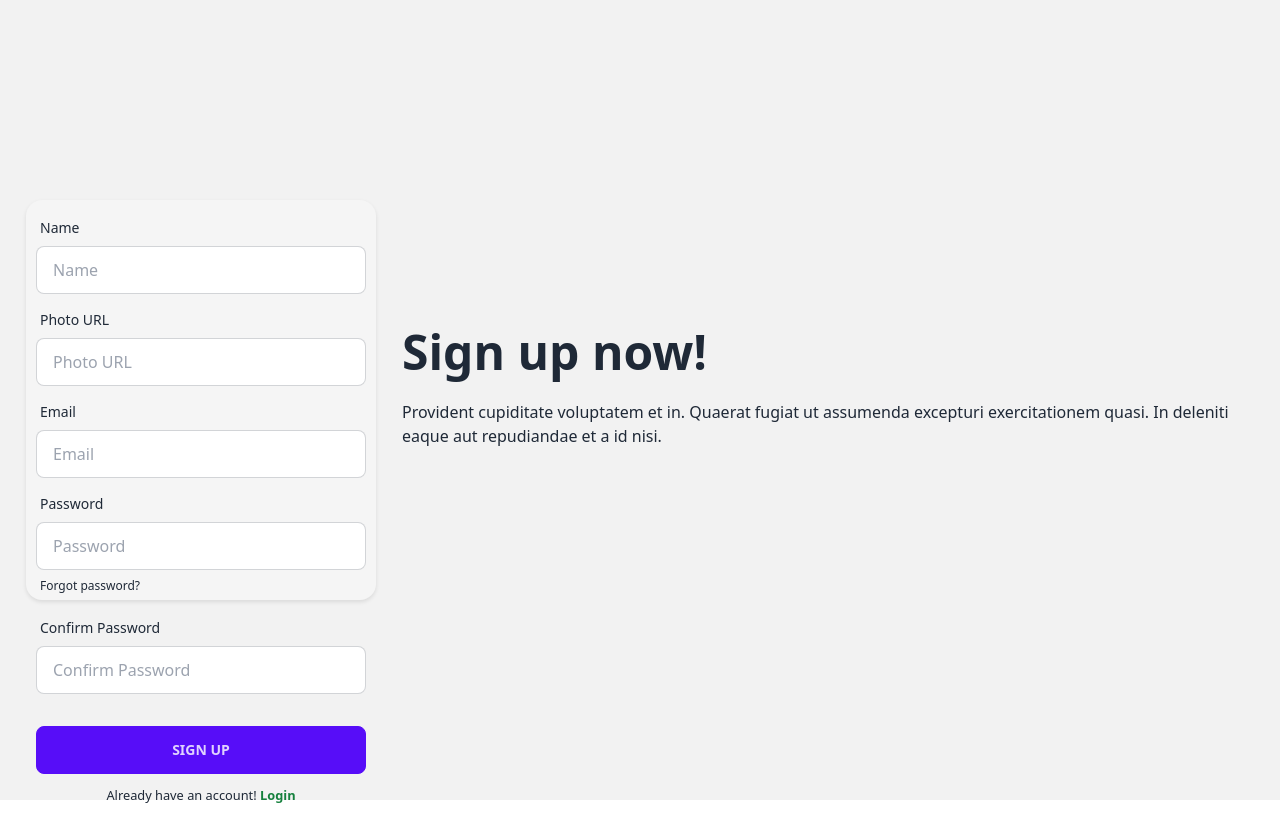
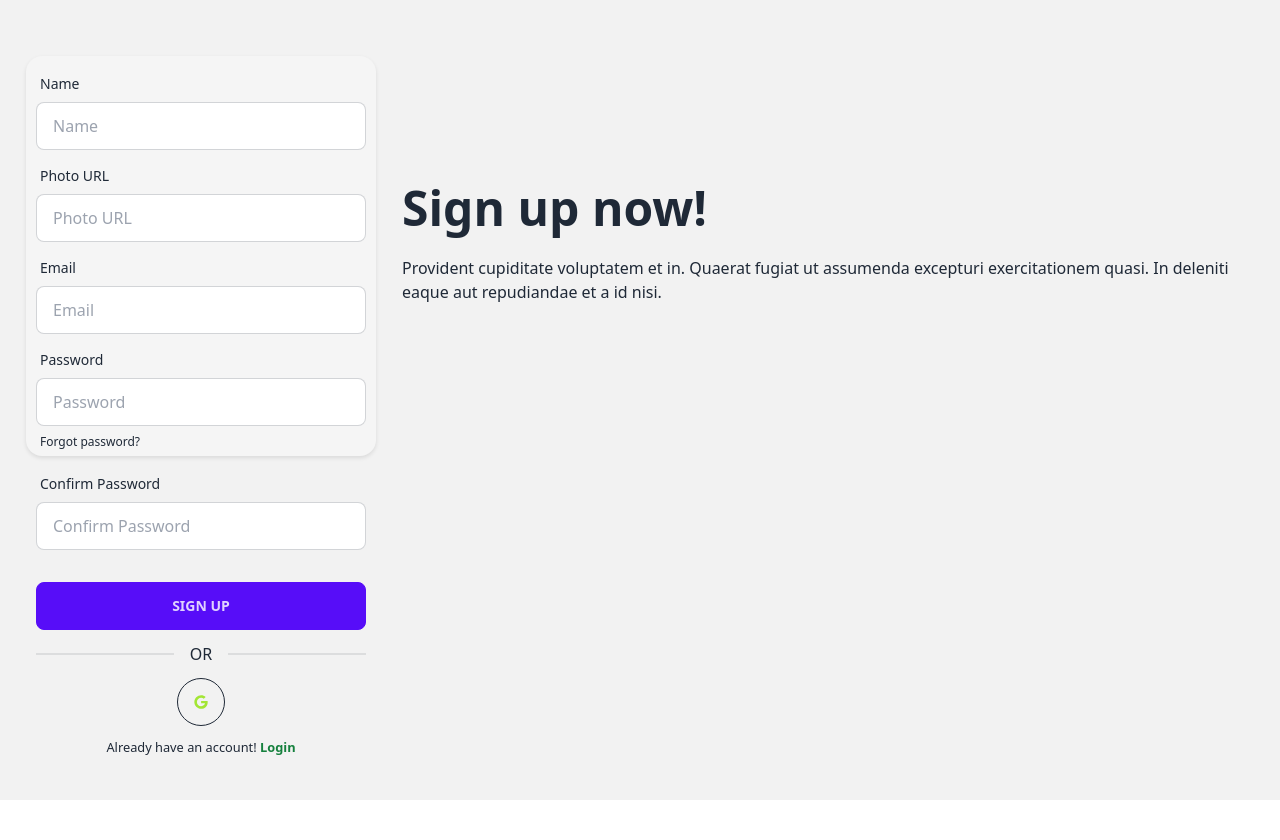
Before and after one commit to Ikbal101/Gym-mern, a React (Vite) app: page /signup in a window 1280 px wide. Built offline with nearby package versions, Linux system fonts and the light colour scheme; no server answers.

Commit message:
sociallogin added

```diff
--- a/src/Providers/Authproviders.jsx
+++ b/src/Providers/Authproviders.jsx
@@ -1,4 +1,4 @@
-import { createContext, useEffect, useState } from "react";
+import  { createContext, useEffect, useState } from "react";
 import { GoogleAuthProvider, createUserWithEmailAndPassword, getAuth, onAuthStateChanged, signInWithEmailAndPassword, signInWithPopup, signOut, updateProfile } from "firebase/auth";
 import { app } from "../firebase/firebase.config";
 
@@ -21,9 +21,9 @@ const AuthProvider = ({ children }) => {
         return signInWithEmailAndPassword(auth, email, password);
     }
 
-    const googleSignIn = () =>{
+    const googleSignIn = () => {
         setLoading(true);
-        return signInWithPopup(auth,googleProvider)
+        return signInWithPopup(auth, googleProvider)
     }
 
     const logOut = () => {
@@ -37,18 +37,14 @@ const AuthProvider = ({ children }) => {
         });
     }
 
-    useEffect (() => {
+    useEffect(() => {
         const unsubscribe = onAuthStateChanged(auth, currentUser => {
             setUser(currentUser);
-            console.log('current user', currentUser);
+            setLoading(false); // Set loading to false once authentication state is determined
+        });
 
-
-
-
-
-        });
         return () => {
-            return unsubscribe();
+            unsubscribe();
         }
     }, [])
 
--- a/src/Routes/PrivateRoute.jsx
+++ b/src/Routes/PrivateRoute.jsx
@@ -1,20 +1,27 @@
-import { useContext } from "react";
-import { Navigate, useLocation } from "react-router";
+import  { useContext } from "react";
+import { Navigate, useLocation } from "react-router-dom";
 import { AuthContext } from "../Providers/Authproviders";
-
 
 const PrivateRoute = ({ children }) => {
   const { user, loading } = useContext(AuthContext);
   const location = useLocation();
 
-    if(loading){
-        return <progress className="progress w-56"></progress>
+  if (loading) {
+    return <progress className="progress w-56"></progress>;
   }
 
   if (user) {
     return children;
   }
-    return <Navigate to="/login" state={{from: location}} replace></Navigate>
+
+  // Redirect to login page if the user is not authenticated
+  return (
+    <Navigate
+      to="/login"
+      state={{ from: location }}
+      replace
+    />
+  );
 };
 
 export default PrivateRoute;
--- a/src/Routes/Routes.jsx
+++ b/src/Routes/Routes.jsx
@@ -9,6 +9,7 @@ import Login from "../pages/Login/Login";
 import SignUp from "../pages/SignUp/SignUp";
 import Dashboard from "../Layout/Dashboard";
 import MySelectedClass from "../pages/Dashoard/MyCart/MySelectedClass";
+import PrivateRoute from "./PrivateRoute";
 
   export const router = createBrowserRouter([
     {
@@ -39,7 +40,7 @@ import MySelectedClass from "../pages/Dashoard/MyCart/MySelectedClass";
     },
     {
       path:'dashboard',
-      element:<Dashboard></Dashboard>,
+      element:<PrivateRoute><Dashboard></Dashboard></PrivateRoute>,
       children:[
         {
           path:'mycart',
--- a/src/pages/Login/Login.jsx
+++ b/src/pages/Login/Login.jsx
@@ -3,6 +3,7 @@ import { AuthContext } from "../../Providers/Authproviders";
 import { Link, useLocation, useNavigate } from "react-router-dom";
 import { Helmet } from "react-helmet-async";
 import Swal from "sweetalert2";
+import SocialLogin from "../Shared/SocialLogin/SocialLogin";
 
 const Login = () => {
   const { signIn } = useContext(AuthContext);
@@ -131,6 +132,7 @@ const Login = () => {
               </div>
               <div className="form-control mt-6">
                 <input className="btn btn-primary" type="submit" value="Login" />
+            <SocialLogin></SocialLogin>
               </div>
               <p className="text-center">
                 <small>
--- a/src/pages/Shared/Navbar/Navbar.jsx
+++ b/src/pages/Shared/Navbar/Navbar.jsx
@@ -1,13 +1,13 @@
 import { useContext, useState } from "react";
 import { Link } from "react-router-dom";
 import { AuthContext } from "../../../Providers/Authproviders";
-import {FaShoppingCart} from "react-icons/fa"
+import { FaShoppingCart } from "react-icons/fa";
 import useCart from "../../../hooks/useCart";
 
 const Navbar = () => {
   const { user, logOut } = useContext(AuthContext);
   const [isDropdownOpen, setIsDropdownOpen] = useState(false);
-  const[cart]= useCart();
+  const [cart] = useCart();
 
   const handleLogout = () => {
     logOut()
@@ -18,6 +18,7 @@ const Navbar = () => {
   const toggleDropdown = () => {
     setIsDropdownOpen(!isDropdownOpen);
   };
+
 
 
   const navLists = (
@@ -34,13 +35,14 @@ const Navbar = () => {
       <li>
         <Link className="md:-mt-3" to="/dashboard/mycart">
           <button className="btn gap-2 ">
-          <FaShoppingCart></FaShoppingCart>
+            <FaShoppingCart></FaShoppingCart>
             <div className="badge badge-warning">{cart?.length || 0}</div>
           </button>
         </Link>
       </li>
     </>
   );
+  console.log(user);
 
   return (
     <>
@@ -93,7 +95,7 @@ const Navbar = () => {
             <>
               {/* User profile image */}
               <img
-                src={user.photoURL}
+                src={user?.photoURL}
                 alt="Profile"
                 className="h-8 w-8 rounded-full lg:hidden mr-2"
               />
--- /dev/null
+++ b/src/pages/Shared/SocialLogin/SocialLogin.jsx
@@ -0,0 +1,51 @@
+import { useContext } from "react";
+import { FaGoogle } from "react-icons/fa";
+import { AuthContext } from "../../../Providers/Authproviders";
+import { useLocation, useNavigate } from "react-router-dom";
+
+
+const SocialLogin = () => {
+  const { googleSignIn } = useContext(AuthContext);
+  const navigate = useNavigate();
+  const location = useLocation();
+
+  const from = location.state?.from?.pathname || "/";
+
+    const handleGoogleSignIn = () =>{
+        googleSignIn()
+        .then(result => {
+            const loggedInUser = result.user;
+            console.log(loggedInUser );
+            const saveUser = {name : loggedInUser.displayName, email : loggedInUser.email}
+
+            fetch('http://localhost:5000/users',{
+                method:'POST',
+                headers:{
+                    'content-type':'application/json'
+                },
+                body:JSON.stringify(saveUser)
+            })
+
+            .then(res => res.json())
+            .then(() => {
+
+                    navigate(from, { replace: true });
+
+            })
+
+        })
+    }
+
+  return (
+    <div>
+      <div className="divider">OR</div>
+      <div className="w-full text-center">
+        <button onClick={handleGoogleSignIn} className="btn btn-circle btn-outline ">
+          <FaGoogle className=" text-lime-400"></FaGoogle>
+        </button>
+      </div>
+    </div>
+  );
+};
+
+export default SocialLogin;
--- a/src/pages/SignUp/SignUp.jsx
+++ b/src/pages/SignUp/SignUp.jsx
@@ -4,6 +4,8 @@ import { useForm } from "react-hook-form";
 import { Link, useNavigate } from "react-router-dom";
 import { AuthContext } from "../../Providers/Authproviders";
 import Swal from "sweetalert2";
+import SocialLogin from "../Shared/SocialLogin/SocialLogin";
+// import './Signup.css'
 
 const SignUp = () => {
   const [passwordError, setPasswordError] = useState(false);
@@ -33,7 +35,17 @@ const SignUp = () => {
 
         updateUserProfile(data.name, data.photoURL)
         .then( () =>{
-            console.log('photoUrl is updated');
+          const saveUser = {name : data.name, email : data.email}
+          fetch('http://localhost:5000/users',{
+            method:'POST',
+            headers:{
+                'content-type':'application/json'
+            },
+            body:JSON.stringify(saveUser)
+        })
+          .then(res => res.json())
+          .then(data => {
+            if(data.insertedId){
               reset();
               Swal.fire({
                   position: 'top-end',
@@ -43,6 +55,9 @@ const SignUp = () => {
                   timer: 1500
               });
               navigate('/');
+            }
+          })
+
         })
         .catch(error => console.log(error))
 
@@ -50,11 +65,11 @@ const SignUp = () => {
   };
 
   return (
-    <div className="hero min-h-screen bg-base-200">
+    <div className="hero min-h-screen mb-10 bg-base-200">
         <Helmet>
             <title>Fitcraft | signUp</title>
         </Helmet>
-      <div className="hero-content flex-col lg:flex-row-reverse">
+      <div className="hero-content flex-col lg:flex-row-reverse -mt-72">
         <div className="text-center lg:text-left">
           <h1 className="text-5xl font-bold">Sign up now!</h1>
           <p className="py-6">
@@ -168,8 +183,9 @@ const SignUp = () => {
             </div>
             <div className="form-control mt-6">
               <input className="btn btn-primary" type="submit" value="Sign Up" />
+          <SocialLogin></SocialLogin>
             </div>
-            <p className="text-center">
+            <p className="text-center m-4">
             <small>
               Already have an account!{" "}
               <Link to="/login">
--- /dev/null
+++ b/src/pages/SignUp/Signup.css
@@ -0,0 +1,109 @@
+.hero {
+    display: flex;
+    justify-content: center;
+    align-items: center;
+    height: 100vh;
+    background-color: #f3f4f6;
+  }
+
+  .hero-content {
+    display: flex;
+    justify-content: space-between;
+    align-items: center;
+    max-width: 800px;
+    margin: 0 auto;
+    padding: 2rem;
+    background-color: #fff;
+    border-radius: 0.5rem;
+    box-shadow: 0 0 10px rgba(0, 0, 0, 0.1);
+  }
+
+  .hero-content .text-center {
+    text-align: center;
+  }
+
+  .hero-content h1 {
+    font-size: 2.5rem;
+    font-weight: bold;
+    margin-bottom: 1rem;
+  }
+
+  .hero-content p {
+    font-size: 1.1rem;
+    color: #666;
+    margin-bottom: 2rem;
+  }
+
+  .card-body {
+    display: flex;
+    flex-direction: column;
+  }
+
+  .form-control {
+    margin-bottom: 1.5rem;
+  }
+
+  .label {
+    font-weight: bold;
+    font-size: 1.1rem;
+    color: #555;
+  }
+
+  .input {
+    width: 100%;
+    padding: 0.75rem;
+    border-radius: 0.25rem;
+    border: 1px solid #ccc;
+    transition: border-color 0.3s ease;
+  }
+
+  .input:focus {
+    outline: none;
+    border-color: #4c51bf;
+  }
+
+  .btn {
+    padding: 0.75rem 1rem;
+    font-size: 1rem;
+    font-weight: bold;
+    text-align: center;
+    text-decoration: none;
+    cursor: pointer;
+    border-radius: 0.25rem;
+    color: #fff;
+    background-color: #4c51bf;
+    border: none;
+    transition: background-color 0.3s ease;
+  }
+
+  .btn:hover {
+    background-color: #434190;
+  }
+
+  .text-red-600 {
+    color: #dc2626;
+  }
+
+  .text-green-700 {
+    color: #047857;
+  }
+
+  .font-bold {
+    font-weight: bold;
+  }
+
+  .text-center {
+    text-align: center;
+  }
+
+  .text-center small {
+    font-size: 0.8rem;
+  }
+
+  .link {
+    color: #4c51bf;
+  }
+
+  .link:hover {
+    text-decoration: underline;
+  }
```
Also changed, not shown: src/Layout/Dashboard.jsx (+46 -13 lines), src/index.css (line endings or trailing spaces). Lines whose indentation alone changed are shown as unchanged.
